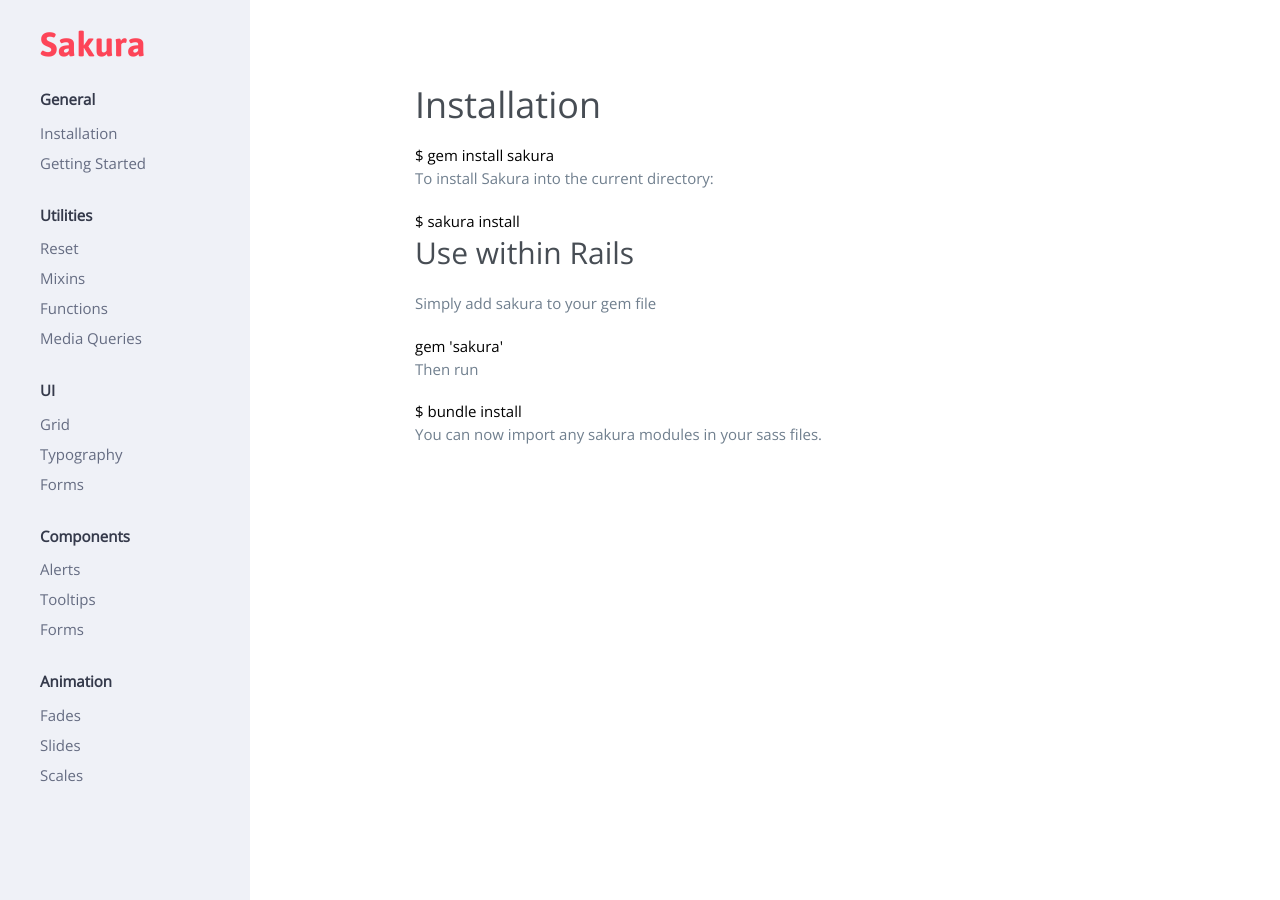
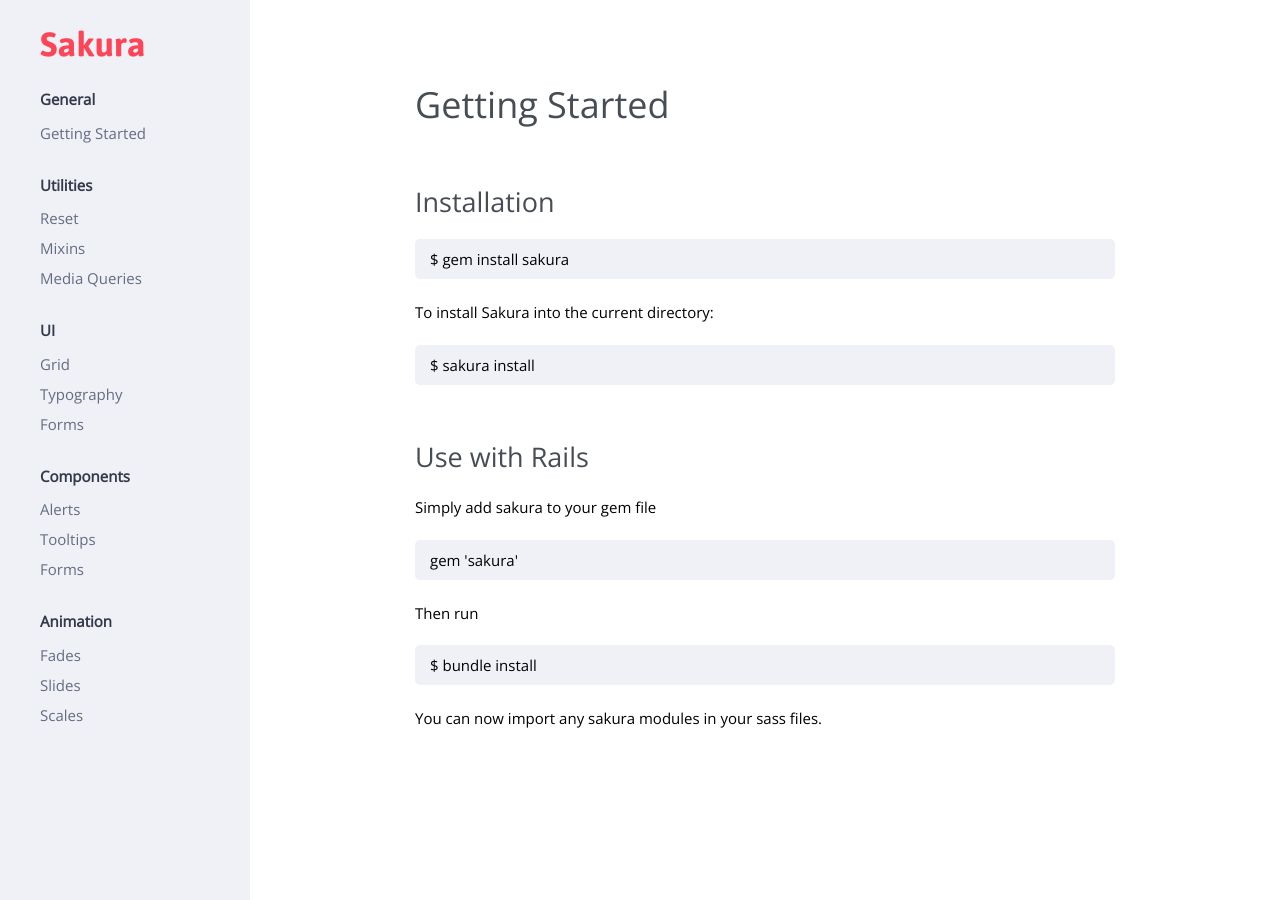
Before and after one commit to thomascullen/sakura, a Jekyll site: the page built from docs/getting_started.md, in a window 1280 px wide. Built offline with Jekyll 4.4.1, drawn with Linux system fonts in a browser that asks for light colours.

Commit message:
Updates documentation

````diff
--- a/docs/_layouts/documentation.html
+++ b/docs/_layouts/documentation.html
@@ -7,16 +7,14 @@ layout: default
 
     <ul>
       <li><h5>General</h5></li>
-      <li><a href="/installation">Installation</a></li>
       <li><a href="/getting_started">Getting Started</a></li>
     </ul>
 
     <ul>
       <li><h5>Utilities</h5></li>
-      <li><a href="/">Reset</a></li>
-      <li><a href="/">Mixins</a></li>
-      <li><a href="/">Functions</a></li>
-      <li><a href="/">Media Queries</a></li>
+      <li><a href="/utilities/reset">Reset</a></li>
+      <li><a href="/utilities/mixins">Mixins</a></li>
+      <li><a href="/utilities/media_queries">Media Queries</a></li>
     </ul>
 
     <ul>
--- a/docs/css/main.scss
+++ b/docs/css/main.scss
@@ -57,5 +57,16 @@
     width: 700px;
     margin: 0 auto;
     padding: 80px 0;
+
+    pre {
+      border-radius: 5px;
+      padding: 10px 15px;
+      background: #EFF1F7;
+      margin-bottom: 20px;
+    }
+
+    h2 {
+      margin-top: 50px;
+    }
   }
 }
--- a/docs/installation.md
+++ b/docs/getting_started.md
@@ -1,8 +1,11 @@
 ---
-title: Installation
+title: Getting Started
 layout: documentation
-permalink: installation
+permalink: getting_started
 ---
+
+
+## Installation
 
 ```
 $ gem install sakura
@@ -14,7 +17,7 @@ To install Sakura into the current directory:
 $ sakura install
 ```
 
-## Use within Rails
+## Use with Rails
 Simply add sakura to your gem file
 
 ```
--- a/sakura/ui/_typography.scss
+++ b/sakura/ui/_typography.scss
@@ -22,7 +22,7 @@ $font-family: 'Open Sans', sans-serif !default;
 
   h2 {
     font-weight: 500;
-    font-size: 2rem;
+    font-size: 1.8rem;
     line-height: 44px;
     color: $textHeader;
     margin-bottom: 1rem;
@@ -55,16 +55,15 @@ $font-family: 'Open Sans', sans-serif !default;
   h6 {
     font-weight: 800;
     font-size: 0.9rem;
+    color: $textHeader;
     line-height: 1.8rem;
-    color: $textHeader;
+    margin-bottom: 0.4rem;
     text-transform: uppercase;
-    margin-bottom: 0.4rem;
   }
 
   p {
-    color: $textCopy;
+    font-size: 1rem;
     line-height: 1.8rem;
-    font-size: 1rem;
     margin-bottom: 1.25rem;
   }
 
````
Also changed, not shown: docs/index.html (+5 -17 lines), docs/media_queries.md (added, +5 -0 lines), docs/mixins.md (added, +21 -0 lines), docs/reset.md (added, +7 -0 lines).
